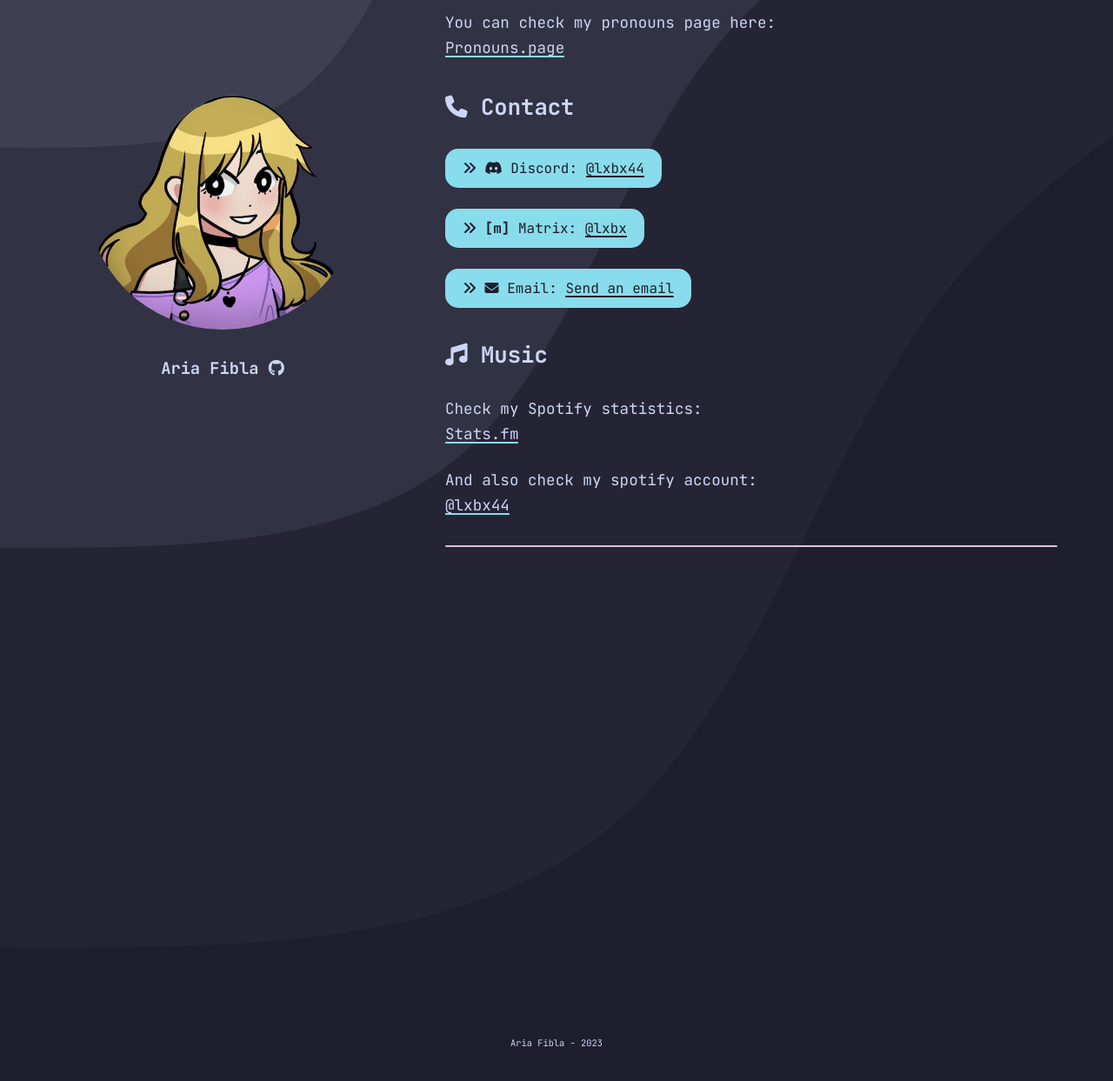
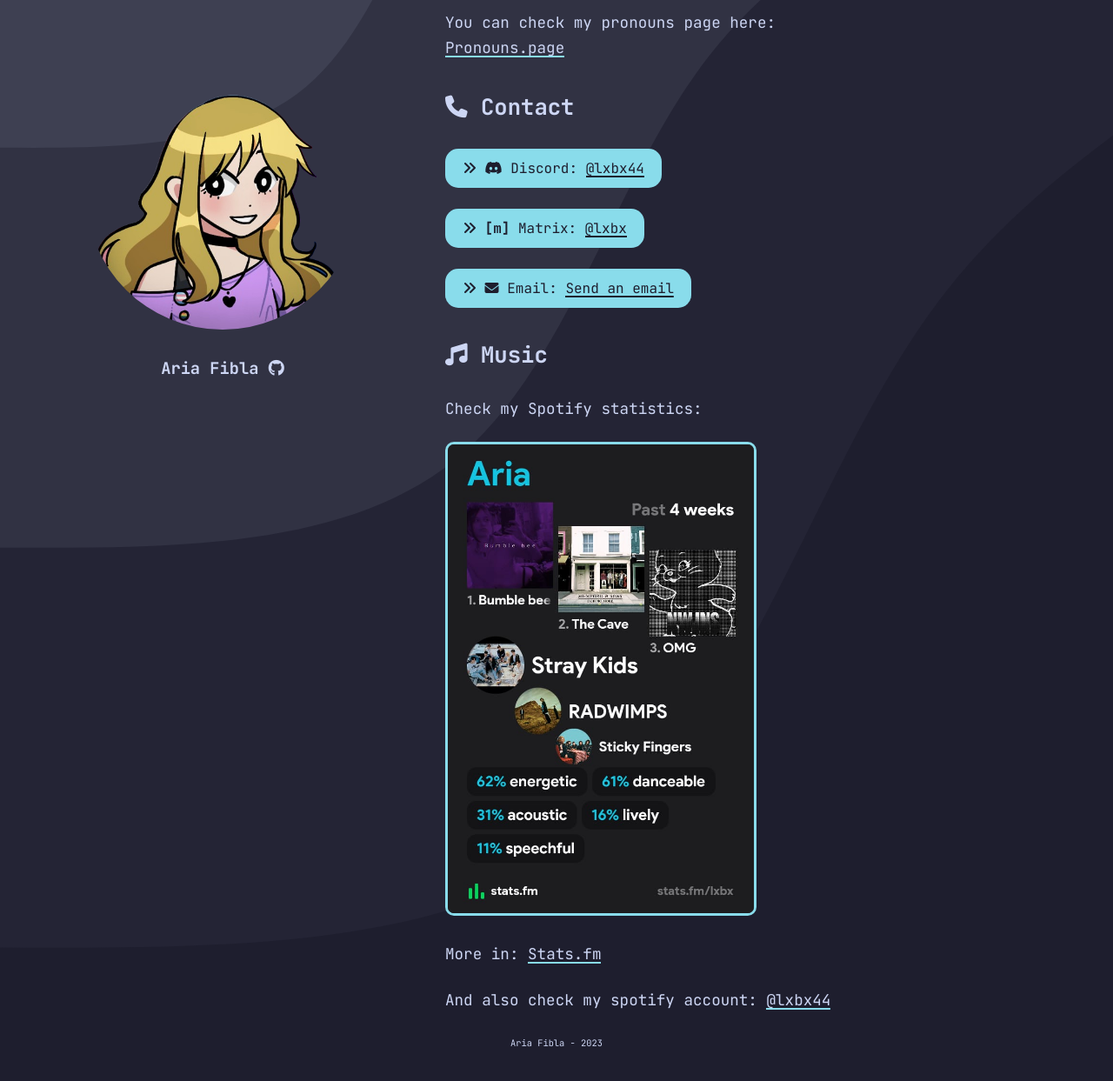
Before and after one commit to lxbx44/lxbx44.github.io, a web app: file about/index.html in a window 1280 px wide. Shown: the part 750-1993 px from the top of the page at 87% size. Run offline with its HTML, style and script files only (its server is not run), Linux system fonts and the light colour scheme; some libraries are stand-ins or nearby versions.

Commit message:
add spotify stat

```diff
--- a/about/index.html
+++ b/about/index.html
@@ -124,16 +124,22 @@
 
                 <h3><i class="fa-solid fa-music"></i> Music</h3>
 
-                <p>Check my Spotify statistics:<br>
-                <a target="_blank" href="https://stats.fm/lxbx">Stats.fm</a></p>
+                <p>Check my Spotify statistics:</p>
 
-                <p>And also check my spotify account:<br>
-                <a target="_blank"
+                <img id="spotify-stats" src="/img/spot.jpg"
+
+                <br>
+
+                <p>More in: <a target="_blank" href="https://stats.fm/lxbx">Stats.fm</a></p>
+
+                <p>And also check my spotify account:
+                    <a target="_blank"
                     href="https://open.spotify.com/user/t04vl673fr392pp7zi051bmti?si=6tEYXSqkRv6APiSBtSh8dA">
-                    @lxbx44</a></p>
+                    @lxbx44
+                    </a>
+                </p>
 
 
-                <div id="top10SongsDiv"></div>
 
                 <div class="break"></div>
 
--- a/css/styles.css
+++ b/css/styles.css
@@ -365,6 +365,12 @@
 section#about .about-content .contact-el a:hover {
   background-size: 0 2px, 100% 2px;
 }
+section#about .about-content #spotify-stats {
+  border: solid #89dceb;
+  border-radius: 10px;
+  width: 50%;
+  margin-bottom: 1.5rem;
+}
 section#about .about-content .about-img-mobile {
   display: flex;
   display: none;
--- a/css/styles.scss
+++ b/css/styles.scss
@@ -393,6 +393,14 @@
             padding: 0.75rem 1.25rem;
             margin-bottom: 1.5rem;
         }
+
+        #spotify-stats {
+            border: solid $sky;
+            border-radius: 10px;
+            width: 50%;
+            margin-bottom: 1.5rem;
+        }
+
         .about-img-mobile {
             display: flex;
             display: none;
```
Also changed, not shown: img/spot.jpg (added), 1 other file.
